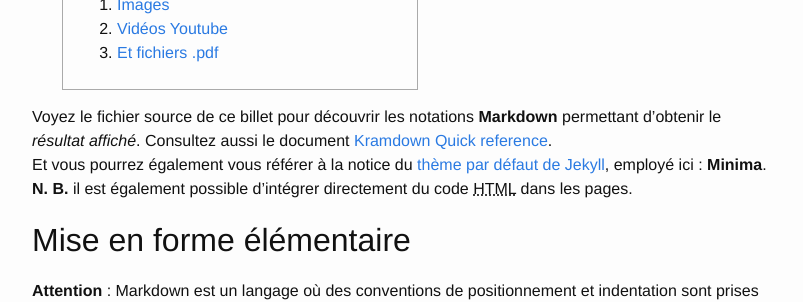
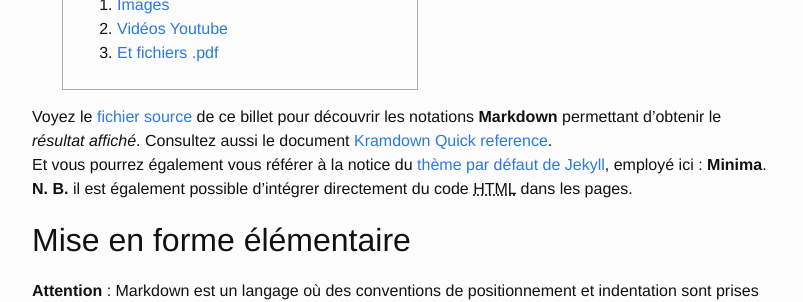
Before and after one commit to stef4/atelier_etac, a Jekyll site: the page built from _posts/2017-06-07-this-post-demonstrates-post-content-styles.md, in a window 1280 px wide and 900 px high, scrolled down 383 px. Shown: the part 152-454 px from the top of the window, without its empty margins (238-1041 px from the left). Built offline with Jekyll 4.4.1, drawn with Linux system fonts in a browser that asks for light colours; part of the change alters nothing that is shown.

```diff
--- a/_posts/2017-06-07-this-post-demonstrates-post-content-styles.md
+++ b/_posts/2017-06-07-this-post-demonstrates-post-content-styles.md
@@ -9,7 +9,7 @@ meta: "Springfield"
 * TOC
 {:toc}
 
-Voyez le fichier source de ce billet pour découvrir les notations **Markdown** permettant d'obtenir le *résultat affiché*. Consultez aussi le document [Kramdown Quick reference](https://kramdown.gettalong.org/quickref.html){: target='_blank'}.
+Voyez le [fichier source](https://gist.githubusercontent.com/marathon67/fbd4f10ad866aff837d36d88c85fcf5c/raw/d99542874137bfa52c9e4b3bef0b9c2d72f6635e/kramdown_demo.md) de ce billet pour découvrir les notations **Markdown** permettant d'obtenir le *résultat affiché*. Consultez aussi le document [Kramdown Quick reference](https://kramdown.gettalong.org/quickref.html){: target='_blank'}.
 Et vous pourrez également vous référer à la notice du [thème par défaut de Jekyll](https://github.com/jekyll/minima){: target='_blank'}, employé ici : **Minima**.
 **N. B.** il est également possible d'intégrer directement du code HTML dans les pages.
 
```
